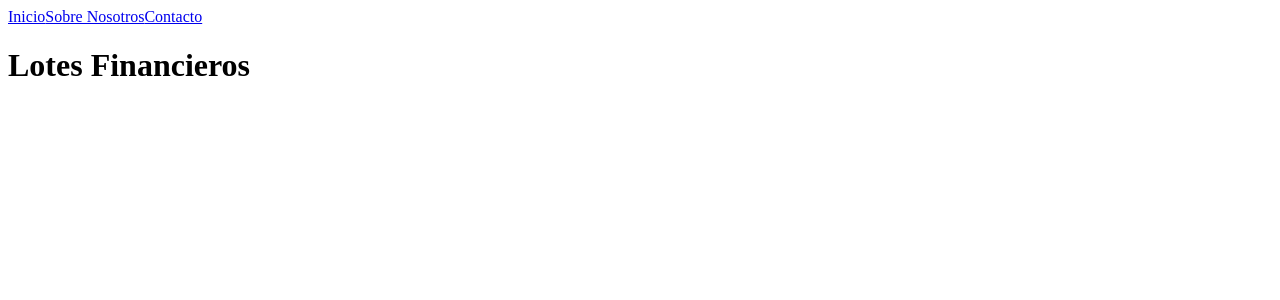
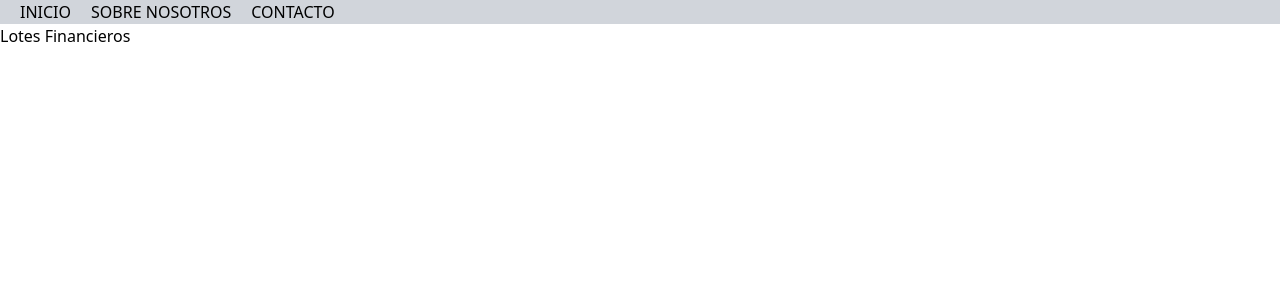
Before and after one commit to Javier-ojeda24/Bienes_Raices, a React (Vite) app: page / in a window 1280 px wide. Shown: the top 300 px of the page. Built offline with nearby package versions, Linux system fonts and the light colour scheme.

Commit message:
integrando tailwind

```diff
--- a/package.json
+++ b/package.json
@@ -17,6 +17,8 @@
     "@types/react": "^18.0.26",
     "@types/react-dom": "^18.0.9",
     "@vitejs/plugin-react": "^3.0.0",
+    "autoprefixer": "^10.4.13",
+    "postcss": "^8.4.21",
     "tailwindcss": "^3.2.4",
     "vite": "^4.0.0"
   }
--- /dev/null
+++ b/postcss.config.cjs
@@ -0,0 +1,6 @@
+module.exports = {
+  plugins: {
+    tailwindcss: {},
+    autoprefixer: {},
+  },
+}
--- a/src/App.jsx
+++ b/src/App.jsx
@@ -1,11 +1,10 @@
-import "./App.css";
 import { MyRoutes } from "./routes/MyRoutes";
 
 function App() {
   return (
-    <>
+    <div>
       <MyRoutes />
-    </>
+    </div>
   );
 }
 
--- a/src/components/Navegacion.jsx
+++ b/src/components/Navegacion.jsx
@@ -3,10 +3,16 @@ import { NavLink } from "react-router-dom";
 
 export const Navegacion = () => {
   return (
-    <div class="bg-blue-400 w-3">
-      <NavLink to="/inicio">Inicio</NavLink>
-      <NavLink to="/sobre-nosotros">Sobre Nosotros</NavLink>
-      <NavLink to="/contacto">Contacto</NavLink>
+    <div className="bg-gray-300 flex uppercase">
+      <NavLink to="/inicio" className="ml-5">
+        Inicio
+      </NavLink>
+      <NavLink to="/sobre-nosotros" className="ml-5">
+        Sobre Nosotros
+      </NavLink>
+      <NavLink to="/contacto" className="ml-5">
+        Contacto
+      </NavLink>
     </div>
   );
 };
--- a/src/index.css
+++ b/src/index.css
@@ -0,0 +1,3 @@
+@tailwind base;
+@tailwind components;
+@tailwind utilities;
--- a/src/routes/MyRoutes.jsx
+++ b/src/routes/MyRoutes.jsx
@@ -9,7 +9,6 @@ export const MyRoutes = () => {
   return (
     <BrowserRouter>
       <Navegacion />
-
       <Routes>
         <Route path="/" element={<Inicio />} />
         <Route path="/inicio" element={<Inicio />} />
--- a/tailwind.config.cjs
+++ b/tailwind.config.cjs
@@ -1,6 +1,7 @@
 /** @type {import('tailwindcss').Config} */
 module.exports = {
-  content: ["./src/**/*.{js,jsx,ts,tsx}"],
+  content: ["./index.html", "./src/**/*.{js,ts,jsx,tsx}"],
+
   theme: {
     extend: {},
   },
```
Also changed, not shown: src/App.css (deleted), 1 other file (tests, documents, lock files or other folders).
